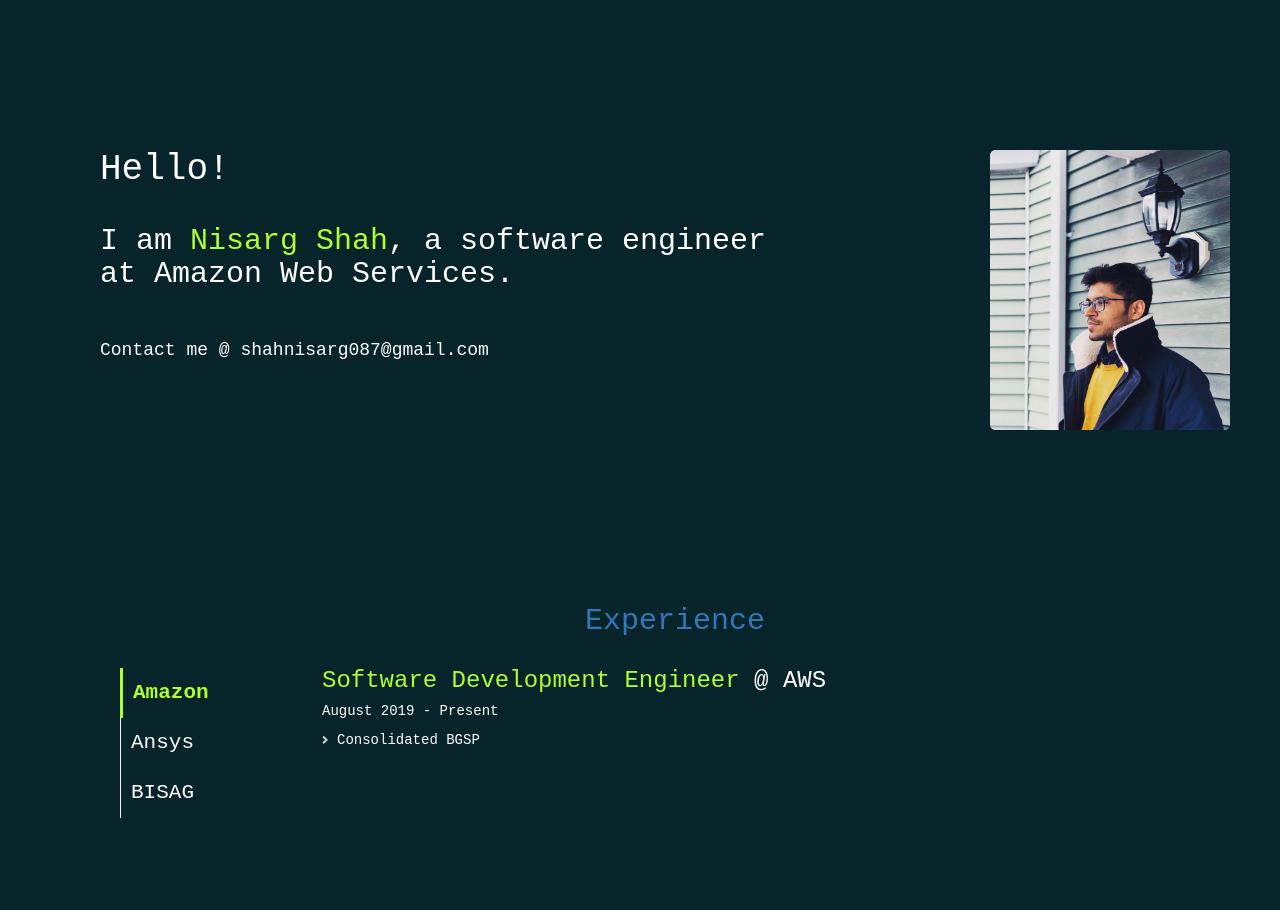
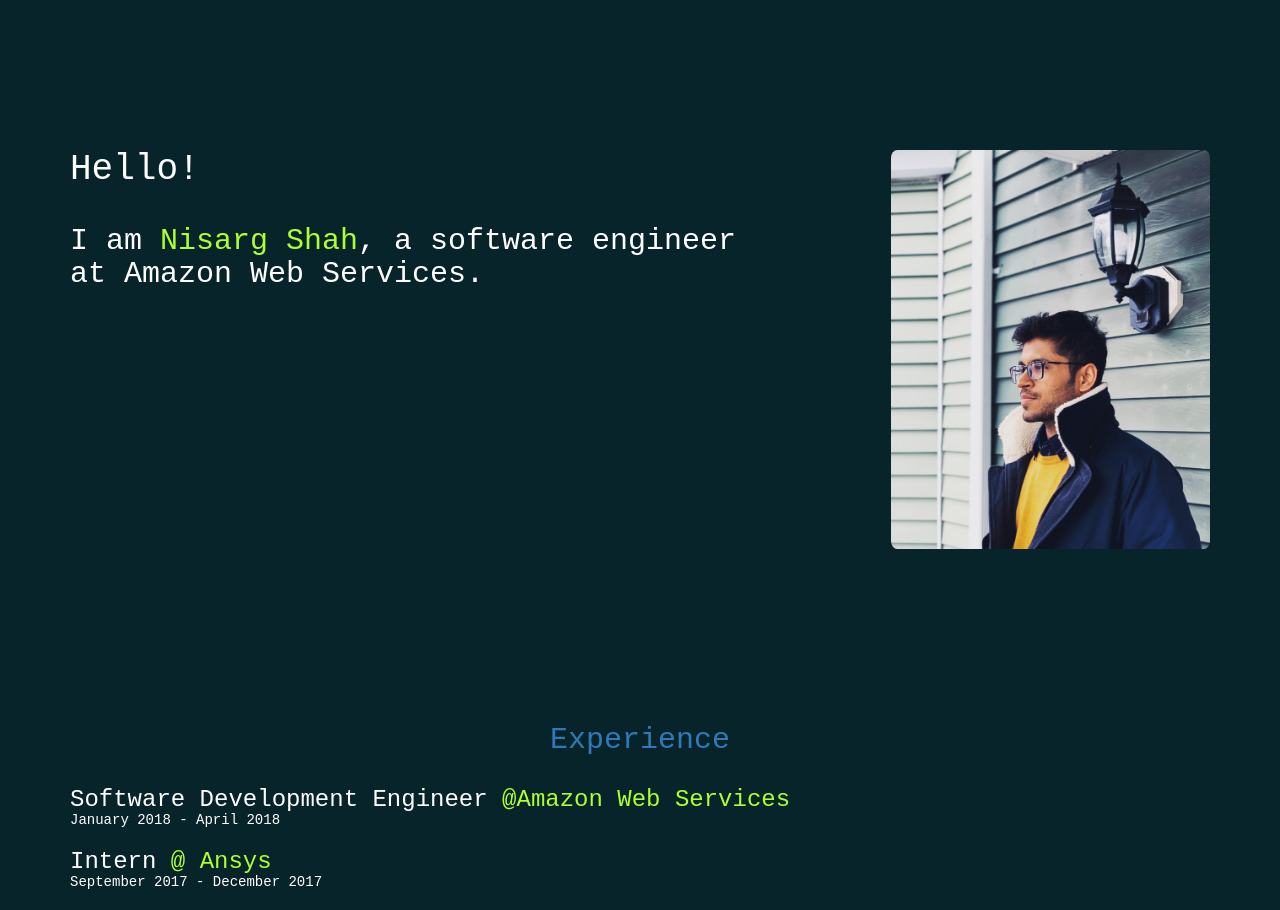
Before and after one commit to shahnisarg14/portfolio, an Angular app: page / in a window 1280 px wide. Shown: the top 910 px of the page. Built offline with nearby package versions, Linux system fonts and the light colour scheme.

Commit message:
Remove vertical menu from Experience section

```diff
--- a/src/app/app.component.css
+++ b/src/app/app.component.css
@@ -1,5 +1,7 @@
 .container-fluid {
-  margin-left: 35px;
+  margin-left: 20px;
+  margin-right: 20px;
+  margin-top: 75px;
 }
 
 .intro {
@@ -20,7 +22,6 @@
 
 .work {
   padding-top: 100px;
-  height: 400px;
 }
 
 .skill {
@@ -40,6 +41,10 @@
 }
 
 .job-title {
+  color: white;
+}
+
+.company {
   color: greenyellow;
 }
 
@@ -54,6 +59,8 @@
 
 .date {
   color: white;
+  padding-bottom: 10px;
+  margin-top: 0;
 }
 
 .skill-table {
@@ -61,8 +68,10 @@
 }
 
 th {
+  font-weight: unset;
   padding-right: 20px;
   padding-bottom: 10px;
+  color: greenyellow;
 }
 
 td {
@@ -73,10 +82,40 @@ td {
 
 .menu {display: block; /* Hide on Desktop */}
 
-@media (min-width: 600px) {
-  .menu {display: none; /* Show on Mobile */}
+@media only screen and (max-width: 360px) {
+  td {
+    padding-right: 0;
+    padding-left: 0;
+  }
+  .skill-table {
+    width: 100%;
+  }
 }
 
+@media only screen and (max-width: 360px) {
+  h3 {
+    font-size: 12px;
+  }
+  .work {
+    padding-left: 0;
+    padding-right: 0;
+  }
+  .project {
+    padding-left: 0;
+    padding-right: 0;
+  }
+  .skill {
+    padding-left: 0;
+    padding-right: 0;
+  }
+  .container-fluid {
+    margin-left: 5px;
+    margin-right: 5px;
+  }
+  .section-heading {
+    font-size: 20px;
+  }
+}
 
 .vertical-menu {
   width: 120px; /* Set a width if you like */
@@ -192,10 +231,12 @@ ul {
 }
 
 .image {
+  margin-right: 0;
+  mergin-left: 0;
   border-radius: 2%;
   float: right;
-  height: 280px;
-  width: 240px;
+  height: auto;
+  width: 28%;
 }
 
 .navbar.hide-nav {
--- a/src/app/app.component.html
+++ b/src/app/app.component.html
@@ -1,58 +1,23 @@
 <div class="container-fluid">
 
   <div class="intro container-fluid">
-    <p class="vi"><img class="image" hspace="20"
-                       src="../assets/profilePic.JPG">
+    <img class="image" src="../assets/profilePic.JPG"/>
     <h1 class="greeting">Hello!</h1>
     <h2>I am <span class="name">Nisarg Shah</span>, a software engineer </h2>
     <h2>at Amazon Web Services.</h2>
-    <h4 class="contact">Contact me @ shahnisarg087@gmail.com</h4>
   </div>
 
   <section class="work container-fluid">
     <h2 class="section" style="text-align: center;"><span class="section-heading">Experience</span></h2>
-    <div class="vertical-menu vertical-line">
-      <a id="defaultOpen" class="menu-item" href="#/" (click)="openWork($event, 'Amazon')">Amazon</a>
-      <a class="menu-item" href="#/" (click)="openWork($event, 'Ansys')">Ansys</a>
-      <a class="menu-item" href="#/" (click)="openWork($event, 'Bisag')">BISAG</a>
-    </div>
-    <div id="Amazon" class="menu-content">
-      <h3><span class="job-title">Software Development Engineer</span> @ AWS</h3>
-      <h5>August 2019 - Present</h5>
-      <ul>
-        <li>Consolidated BGSP</li>
-      </ul>
-    </div>
 
-    <div id="Ansys" class="menu-content">
-      <h4><span class="job-title">Intern</span> @ Ansys</h4>
-      <h6>August 2018 - December 2018</h6>
-      <ul>
-        <li>Designed test plans and performed planned interactive testing for the newly added features to AnsysEDT
-          software
-        </li>
-        <li>Optimized C++ code-base by implementing hard-disk file cache system and reduced the execution time by
-          48.64%
-        </li>
-        <li>Investigated a program crash while running automated tests, created an independent program to reproduce the
-          error
-          using only third-party APIs and reported the bug to the API provide
-        </li>
-      </ul>
-    </div>
+    <h3 class="job-title">Software Development Engineer <span class="company">@Amazon Web Services</span></h3>
+    <h5 class="date">January 2018 - April 2018</h5>
 
-    <div id="Bisag" class="menu-content">
-      <h4><span class="job-title">Intern</span> @ Bhaskaracharya Institute of Space Applications and Geo-Informatics
-      </h4>
-      <h6>August 2015 - April 2016</h6>
-      <ul>
-        <li>Designed UML diagrams to visualize user interactions, processes and the structure of system</li>
-        <li>Conceptualized, designed and developed a personal finance management Android application “MyMoney” using
-          Android Studio and Android SDK that allowed users to keep track of expenditure and calculated tax liabilities
-        </li>
-        <li>Awarded in top 7 among 72 projects at project fair organized by Gandhinagar Institute of Technology</li>
-      </ul>
-    </div>
+    <h3 class="job-title">Intern <span class="company">@ Ansys</span></h3>
+    <h5 class="date">September 2017 - December 2017</h5>
+
+    <h3 class="job-title">Intern <span class="company">@BISAG</span></h3>
+    <h5 class="date">September 2017 - December 2017</h5>
   </section>
 
   <section class="skill container-fluid">
--- a/src/app/app.component.ts
+++ b/src/app/app.component.ts
@@ -9,22 +9,5 @@ export class AppComponent implements OnInit {
   title = 'portfolio';
 
   ngOnInit(): void {
-    document.getElementById('defaultOpen').click();
-  }
-
-  openWork(event, employer) {
-    let i;
-    let menuContent;
-    let tablinks;
-    menuContent = document.getElementsByClassName('menu-content');
-    for (i = 0; i < menuContent.length; i++) {
-      menuContent[i].style.display = 'none';
-    }
-    tablinks = document.getElementsByClassName('menu-item');
-    for (i = 0; i < tablinks.length; i++) {
-      tablinks[i].className = tablinks[i].className.replace(' active', '');
-    }
-    document.getElementById(employer).style.display = 'block';
-    event.currentTarget.className += ' active';
   }
 }
--- a/src/styles.css
+++ b/src/styles.css
@@ -5,12 +5,6 @@ html {
 
 body {
   background-color: #07242b;
-  font-family: "Courier New", Courier, monospace;
-}
-
-.container-fluid {
-  margin-left: 50px;
-  margin-top: 75px;
   font-family: "Courier New", Courier, monospace;
 }
 
@@ -31,12 +25,6 @@ h2 {
 
 p {
   margin-bottom: 0;
-}
-
-hr {
-  margin-top: 5px;
-  margin-left: 20px;
-  margin-right: 20px;
 }
 
 .icon {
```
Also changed, not shown: 5 other files (tests, documents, lock files or other folders).
